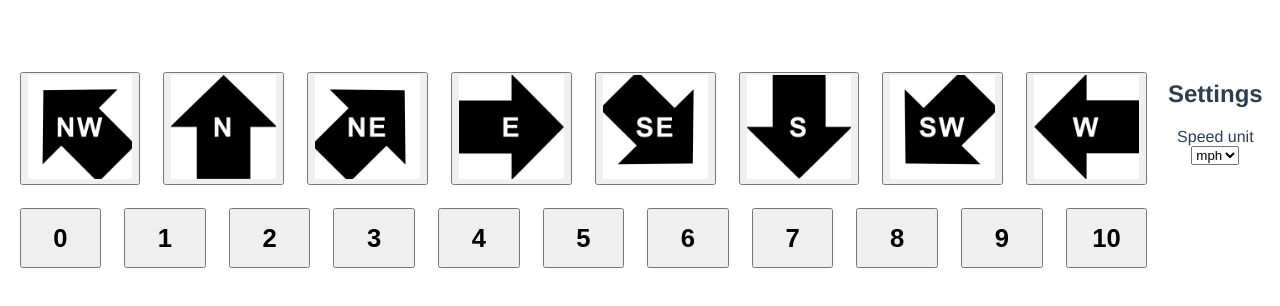
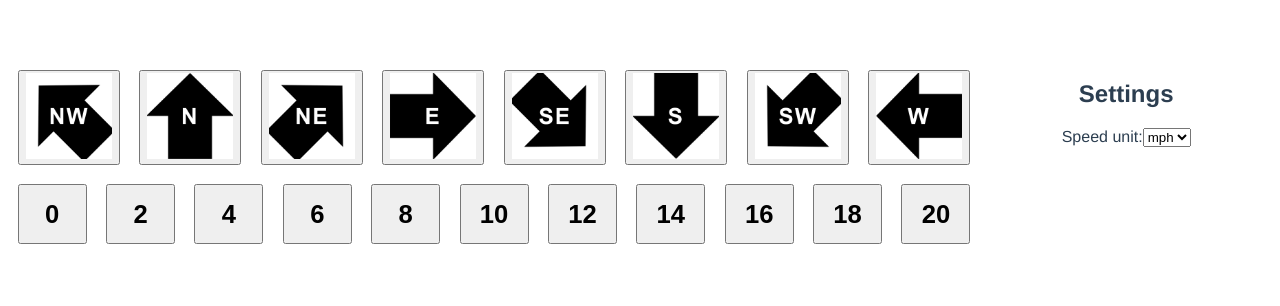
Before and after one commit to purpuropterus/windtracker, a Vue app in the folder windtracker/: page / in a window 1280 px wide. Shown: the top 306 px of the page. Built offline with nearby package versions, Linux system fonts and the light colour scheme.

Commit message:
buttons work, mph and m/s works

```diff
--- a/windtracker/package.json
+++ b/windtracker/package.json
@@ -8,7 +8,8 @@
   },
   "dependencies": {
     "core-js": "^3.8.3",
-    "vue": "^3.2.13"
+    "pinia": "^2.1.4",
+    "vue": "^3.3.4"
   },
   "devDependencies": {
     "@vue/cli-plugin-babel": "~5.0.0",
--- a/windtracker/src/App.vue
+++ b/windtracker/src/App.vue
@@ -1,8 +1,8 @@
 <template>
   <div class="parent">
     <div class="left">
-      <Directions :directions="wind.directions"/>
-      <Speeds :speeds="wind.speeds"/>
+      <Directions :directions="windStore.wind.directions"/>
+      <Speeds :speeds="windStore.wind.speeds"/>
     </div>
     <div class="right">
       <Settings />
@@ -10,55 +10,15 @@
   </div>
 </template>
 
-<script>
+<script setup>
 
-import Directions from './components/Directions.vue'
-import Speeds from './components/Speeds.vue'
-import Settings from './components/Settings.vue'
+import Directions from '@/components/Directions.vue'
+import Speeds from '@/components/Speeds.vue'
+import Settings from '@/components/Settings.vue'
 
-import { ref } from 'vue'
+import { useWindStore } from '@/stores/windStore';
+const windStore = useWindStore();
 
-export default {
-  name: 'App',
-  components: {
-    Directions,
-    Speeds,
-    Settings
-  },
-  setup() {
-
-    const wind = ref({
-      directions: [
-        { id: "nw", img: require("@/assets/nw.jpg")},
-        { id: "n", img: require("@/assets/n.jpg")},
-        { id: "ne", img: require("@/assets/ne.jpg")},
-        { id: "e", img: require("@/assets/e.jpg")},
-        { id: "se", img: require("@/assets/se.jpg")},
-        { id: "s", img: require("@/assets/s.jpg")},
-        { id: "sw", img: require("@/assets/sw.jpg")},
-        { id: "w", img: require("@/assets/w.jpg")},
-      ],
-      speeds: [
-        { m_s: 0, mph: 0 },
-        { m_s: 1, mph: 2 },
-        { m_s: 2, mph: 4 },
-        { m_s: 3, mph: 6 },
-        { m_s: 4, mph: 8 },
-        { m_s: 5, mph: 10 },
-        { m_s: 6, mph: 12 },
-        { m_s: 7, mph: 14 },
-        { m_s: 8, mph: 16 },
-        { m_s: 9, mph: 18 },
-        { m_s: 10, mph: 20 },
-      ]
-    })
-
-    return {
-      wind
-    }
-
-  }
-}
 </script>
 
 <style>
@@ -79,10 +39,12 @@ export default {
 
 .left {
   width: 100%;
+  flex: 1;
 }
 
-.right: {
+.right {
   width: 100%;
+  flex: 0.3;
 }
 
 
--- a/windtracker/src/components/Directions.vue
+++ b/windtracker/src/components/Directions.vue
@@ -1,34 +1,36 @@
 <template>
     <div class="directions">
-        <button class="directions-item" v-for="direction in directions" :key="direction.id">
-            <img :src="direction.img" :alt="direction.id" />
+        <button @click="windStore.addUsedWind($event, 'direction', direction)" class="directions-item" v-for="direction in directions" :key="direction.id">
+            <img class="direction-img" draggable="false" :src="direction.img" :alt="direction.id" />
         </button>
     </div>
 </template>
 
-<script>
-export default {
-    name: 'Directions',
-    props: ["directions"],
-    setup(){
+<script setup>
 
-    }
-}
+import { defineProps } from 'vue'
+
+import { useWindStore } from '@/stores/windStore';
+
+const props = defineProps({
+    directions: Array
+})
+
+const windStore = useWindStore();
+
 </script>
 
 <style>
 
-/* make the buttons smaller */
-
 .directions {
-    display: flex;
-    flex-direction: row;
+    display: inline-block;
+    text-align: left;
     width: 100%;
 }
 
 .directions-item {
-    flex: 1;
     margin: 1%;
+    width: 10.5%
 }
 
 .directions-item img {
--- a/windtracker/src/components/Settings.vue
+++ b/windtracker/src/components/Settings.vue
@@ -1,22 +1,24 @@
 <template>
     <div class="settings">
-
         <h2>Settings</h2>
         <div class="unit">
-            <label>Speed unit</label>
-            <select>
-                <option value="mph">mph</option>
-                <option value="m/s">m/s</option>
+            <label>Speed unit:</label>
+            <select v-model="settingsStore.speedUnit">
+                <option value="mph" selected>mph</option>
+                <option value="m_s">m/s</option>
             </select>
+            <p> {{ speedUnit }}</p>
         </div>
 
     </div>
 </template>
 
-<script>
-export default {
+<script setup>
 
-}
+import { useSettingsStore } from '@/stores/settingsStore';
+
+const settingsStore = useSettingsStore();
+
 </script>
 
 <style>
--- a/windtracker/src/components/Speeds.vue
+++ b/windtracker/src/components/Speeds.vue
@@ -1,34 +1,40 @@
 <template>
     <div class="speeds">
-        <button class="speeds-item" v-for="speed in speeds" :key="speed.m_s">
-            {{ speed.m_s }}
+        <button @click="windStore.addUsedWind($event, 'speed', speed)" class="speeds-item" v-for="speed in speeds" :key="speed.m_s">
+            {{ speed[settingsStore.speedUnit] }}
         </button>
     </div>
 </template>
 
-<script>
-export default {
-    name: 'Speeds',
-    props: ["speeds"],
-    setup(){
+<script setup>
 
-    }
-}
+import { defineProps } from 'vue'
+
+import { useSettingsStore } from '@/stores/settingsStore';
+import { useWindStore } from '@/stores/windStore';
+
+const props = defineProps({
+    speeds: Array
+})
+
+const settingsStore = useSettingsStore();
+const windStore = useWindStore();
+
+
 </script>
 
 <style>
 
     .speeds {
-        display: flex;
-        flex-direction: row;
+        display: inline-block;
         width: 100%;
+        text-align: left;
     }
 
     .speeds-item {
-        flex: 1;
         margin: 1%;
         height: 60px;
-        width: 100px;
+        width: 7.0915%;
         font-weight: bold;
         font-size: 2vw;
     }
--- a/windtracker/src/main.js
+++ b/windtracker/src/main.js
@@ -1,4 +1,9 @@
 import { createApp } from 'vue'
+import { createPinia } from 'pinia'
 import App from './App.vue'
 
-createApp(App).mount('#app')
+const pinia = createPinia()
+const app = createApp(App)
+
+app.use(pinia)
+app.mount('#app')
--- /dev/null
+++ b/windtracker/src/stores/settingsStore.js
@@ -0,0 +1,9 @@
+import { defineStore } from "pinia"
+
+export const useSettingsStore = defineStore("settings", {
+    state: () => {
+        return {
+            speedUnit: "mph"
+        }
+    }
+})
--- /dev/null
+++ b/windtracker/src/stores/windStore.js
@@ -0,0 +1,96 @@
+import { defineStore } from "pinia"
+
+export const useWindStore = defineStore("wind", {
+    state: () => {
+        return {
+
+            wind : {
+                directions: [
+                  { id: "nw", img: require("@/assets/nw.jpg")},
+                  { id: "n", img: require("@/assets/n.jpg")},
+                  { id: "ne", img: require("@/assets/ne.jpg")},
+                  { id: "e", img: require("@/assets/e.jpg")},
+                  { id: "se", img: require("@/assets/se.jpg")},
+                  { id: "s", img: require("@/assets/s.jpg")},
+                  { id: "sw", img: require("@/assets/sw.jpg")},
+                  { id: "w", img: require("@/assets/w.jpg")},
+                ],
+                speeds: [
+                  { m_s: 0, mph: 0 },
+                  { m_s: 1, mph: 2 },
+                  { m_s: 2, mph: 4 },
+                  { m_s: 3, mph: 6 },
+                  { m_s: 4, mph: 8 },
+                  { m_s: 5, mph: 10 },
+                  { m_s: 6, mph: 12 },
+                  { m_s: 7, mph: 14 },
+                  { m_s: 8, mph: 16 },
+                  { m_s: 9, mph: 18 },
+                  { m_s: 10, mph: 20 },
+                ]
+            },
+
+            usedDirections: [],
+            usedSpeeds: [],
+
+        }
+    },
+    actions: {
+        addUsedWind (ev, type, value) {
+
+            let target = null
+
+            switch (type) {
+
+                case "direction":
+
+                    if (this.usedDirections.length == 7) {
+
+                        document.querySelectorAll(".directions-item").forEach((el) => {
+                            el.style.display = "inline-block"
+                        })
+
+                        // document.querySelector(".directions").style.display = "inline-block"
+
+                        this.usedDirections = []
+
+                        break
+                    }
+
+                    if (ev.target.className == "direction-img") {
+                        target = ev.target.parentNode
+                    } else {
+                        target = ev.target
+                    }
+
+                    target.style.display = "none"
+
+                    this.usedDirections.push(value)
+                    console.log(this.usedDirections)
+
+                    break
+
+                case "speed":
+
+                if (this.usedSpeeds.length == 8) {
+
+                    document.querySelectorAll(".speeds-item").forEach((el) => {
+                        el.style.display = "inline-block"
+                    })
+
+                    // document.querySelector(".directions").style.display = "inline-block"
+
+                    this.usedSpeeds = []
+
+                    break
+                }
+
+                    ev.target.style.display = "none"
+
+                    this.usedSpeeds.push(value)
+                    console.log(this.usedSpeeds)
+            }
+        }
+    }
+
+})
```
Also changed, not shown: 2 other files (tests, documents, lock files or other folders).
